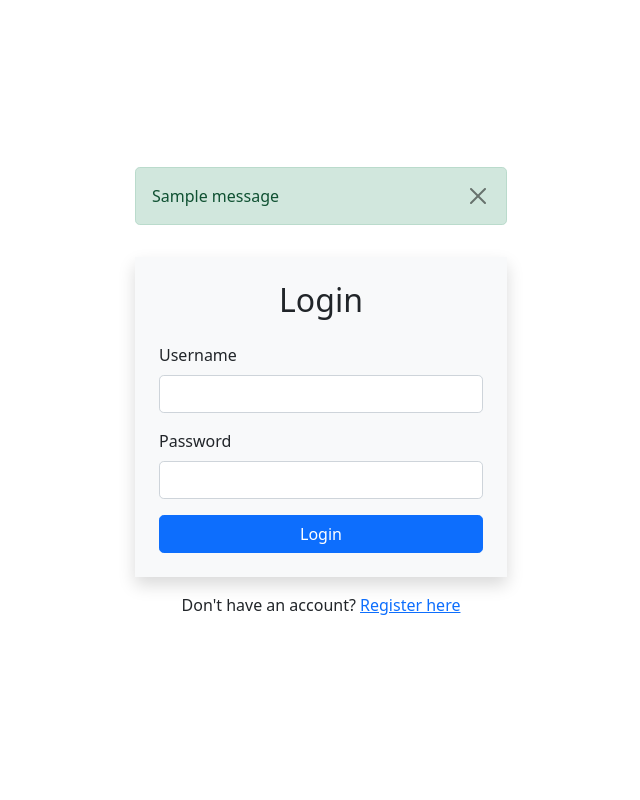
After one commit to kenkairon/Proyecto_Django_Vehiculo, a Django app: page /vehiculo/login/ in a window 1280 px wide. The commit adds this page. Shown: the whole page, without its empty margins (319-959 px from the left). Run offline with Django 4.2, Linux system fonts and the light colour scheme; tables that the repository leaves empty hold one stand-in row (values such as "Sample post"); one stand-in notice (Sample message) is shown.

Commit message:
Actualización

```diff
--- a/config/config/settings.py
+++ b/config/config/settings.py
@@ -113,6 +113,9 @@ USE_I18N = True
 
 USE_TZ = True
 
+# settings.py
+LOGIN_URL = '/login/'  # Esta es la URL que se usará para redirigir si no hay sesión iniciada.
+
 
 # Static files (CSS, JavaScript, Images)
 # https://docs.djangoproject.com/en/4.0/howto/static-files/
--- a/config/vehiculo/models.py
+++ b/config/vehiculo/models.py
@@ -5,12 +5,15 @@ from django.contrib.auth.models import User
 from django.db.models.signals import post_save
 from django.dispatch import receiver
 
+
 @receiver(post_save, sender=User)
 def asignar_permiso_visualizar_catalogo(sender, instance, created, **kwargs):
     if created:  # Solo al registrar un nuevo usuario
         content_type = ContentType.objects.get(app_label='vehiculo', model='vehiculo')
         permiso = Permission.objects.get(content_type=content_type, codename='visualizar_catalogo')
         instance.user_permissions.add(permiso)
+
+
 
 class Vehiculo(models.Model):
     MARCA_CHOICES = [
@@ -37,6 +40,7 @@ class Vehiculo(models.Model):
     def __str__(self):
         return f"{self.marca} {self.modelo}"
 
+
     class Meta:
         permissions = [
             ('visualizar_catalogo', 'Puede visualizar el catálogo de vehículos'),
--- /dev/null
+++ b/config/vehiculo/templates/users/login.html
@@ -0,0 +1,61 @@
+<!DOCTYPE html>
+<html lang="en">
+
+<head>
+    <meta charset="UTF-8">
+    <meta name="viewport" content="width=device-width, initial-scale=1.0">
+    <title>Login</title>
+    <!-- Bootstrap CSS -->
+    <link href="https://cdn.jsdelivr.net/npm/bootstrap@5.0.2/dist/css/bootstrap.min.css" rel="stylesheet"
+        integrity="sha384-EVSTQN3/azprG1Anm3QDgpJLIm9Nao0Yz1ztcQTwFspd3yD65VohhpuuCOmLASjC" crossorigin="anonymous">
+
+</head>
+
+<body>
+    <div class="container vh-100 d-flex justify-content-center align-items-center flex-column">
+        <!-- Mensajes de alerta -->
+
+        {% if messages %}
+        <div class="col-md-4 mb-3">
+            {% for message in messages %}
+            <div
+                class="alert {% if message.tags == 'success' %} alert-success {%else%} alert-danger {%endif%} rounded-3 d-flex justify-content-between align-items-center">
+                <span>{{ message }}</span>
+                <button type=" button" class="btn-close" data-bs-dismiss="alert" aria-label="Close"></button>
+            </div>
+        </div>
+        {% endfor %}
+        {% endif %}
+
+        <!-- Formulario de Login -->
+        <div class="col-md-4 p-4 shadow bg-light rounded-4">
+            <h2 class="text-center mb-4">Login</h2>
+            <form method="post">
+                {% csrf_token %}
+                <div class="form-group mb-3">
+                    <label for="username" class="form-label">Username</label>
+                    <input type="text" name="username" class="form-control rounded-3">
+                </div>
+                <div class="form-group mb-3">
+                    <label for="password" class="form-label">Password</label>
+                    <input type="password" name="password" class="form-control rounded-3">
+                </div>
+                <button type="submit" class="btn btn-primary w-100 rounded-3">Login</button>
+            </form>
+        </div>
+        <p class="text-center mt-3">Don't have an account? <a href="{% url 'register' %}">Register here</a></p>
+
+    </div>
+
+    <script src="https://cdn.jsdelivr.net/npm/bootstrap@5.0.2/dist/js/bootstrap.bundle.min.js"
+        integrity="sha384-MrcW6ZMFYlzcLA8Nl+NtUVF0sA7MsXsP1UyJoMp4YLEuNSfAP+JcXn/tWtIaxVXM"
+        crossorigin="anonymous"></script>
+    <script src="https://cdn.jsdelivr.net/npm/@popperjs/core@2.9.2/dist/umd/popper.min.js"
+        integrity="sha384-IQsoLXl5PILFhosVNubq5LC7Qb9DXgDA9i+tQ8Zj3iwWAwPtgFTxbJ8NT4GN1R8p"
+        crossorigin="anonymous"></script>
+    <script src="https://cdn.jsdelivr.net/npm/bootstrap@5.0.2/dist/js/bootstrap.min.js"
+        integrity="sha384-cVKIPhGWiC2Al4u+LWgxfKTRIcfu0JTxR+EQDz/bgldoEyl4H0zUF0QKbrJ0EcQF"
+        crossorigin="anonymous"></script>
+</body>
+
+</html>
--- a/config/vehiculo/urls.py
+++ b/config/vehiculo/urls.py
@@ -2,6 +2,10 @@ from django.urls import path
 from . import views
 
 urlpatterns = [
+    path('',views.index, name='index'),
     path('add/', views.add_vehiculo, name='add_vehiculo'),
     path('list/', views.listar_vehiculos, name='listar_vehiculos'),
+    path('login/',views.login_view, name='login'),
+    path('logout/',views.logout_view, name='logout'),
+    path('registro/',views.register, name='register'),
 ]
--- a/config/vehiculo/views.py
+++ b/config/vehiculo/views.py
@@ -2,9 +2,17 @@ from django.shortcuts import render, redirect
 from .forms import VehiculoForm
 from .models import Vehiculo
 from django.contrib.auth.decorators import login_required, permission_required
+from django.http import HttpResponse
+from django.contrib import messages
+from django.contrib.auth import login, logout, authenticate
+from django.contrib.auth.models import User
+from .formulario import RegisterForm
+from django.http import HttpResponseForbidden
+
 
 def index(request):
     return render(request, 'vehiculo/index.html')
+
 
 def add_vehiculo(request):
     if request.method == 'POST':
@@ -16,8 +24,8 @@ def add_vehiculo(request):
         form = VehiculoForm()
     return render(request, 'vehiculo/add_vehiculo.html', {'form': form})
 
-@login_required
-@permission_required('vehiculo.visualizar_catalogo', raise_exception=True)
+
+@login_required  # Este decorador asegura que solo usuarios autenticados puedan acceder
 def listar_vehiculos(request):
     vehiculos = Vehiculo.objects.all()
     for vehiculo in vehiculos:
@@ -28,3 +36,36 @@ def listar_vehiculos(request):
         else:
             vehiculo.condicion_precio = 'Alto'
     return render(request, 'vehiculo/listar.html', {'vehiculos': vehiculos})
+
+def login_view(request):
+    if request.method == 'POST':
+        username = request.POST.get("username")
+        password = request.POST.get("password")
+
+        # Autenticar usuario
+        user = authenticate(username=username, password=password)
+        if user:
+            login(request, user)
+            messages.success(request, f'Bienvenido {user.username}')
+            return redirect('index')  # Cambia según la ruta de tu vista principal
+        else:
+            messages.error(request, 'Usuario o Contraseña no válidos')
+    return render(request, "users/login.html")
+
+def logout_view(request):
+    logout(request)
+    return redirect('login')
+
+def register(request):
+    form = RegisterForm(request.POST or None)
+    if request.method == 'POST' and form.is_valid():
+        username = form.cleaned_data.get('username')
+        email = form.cleaned_data.get('email')
+        password = form.cleaned_data.get('password')
+
+        user = User.objects.create_user(username, email, password)
+        if user:
+            login(request, user)
+            #messages.success(request, 'Usuario creado exitosamente')
+            return redirect('index')
+    return render(request, 'users/register.html', {'form': form})
```
Also changed, not shown: config/templates/base.html (+24 -3 lines), config/vehiculo/formulario.py (added, +46 -0 lines), config/vehiculo/templates/users/register.html (added, +48 -0 lines), config/vehiculo/templates/vehiculo/index.html (+17 -4 lines), config/vehiculo/migrations/0002_alter_vehiculo_options.py (added).
